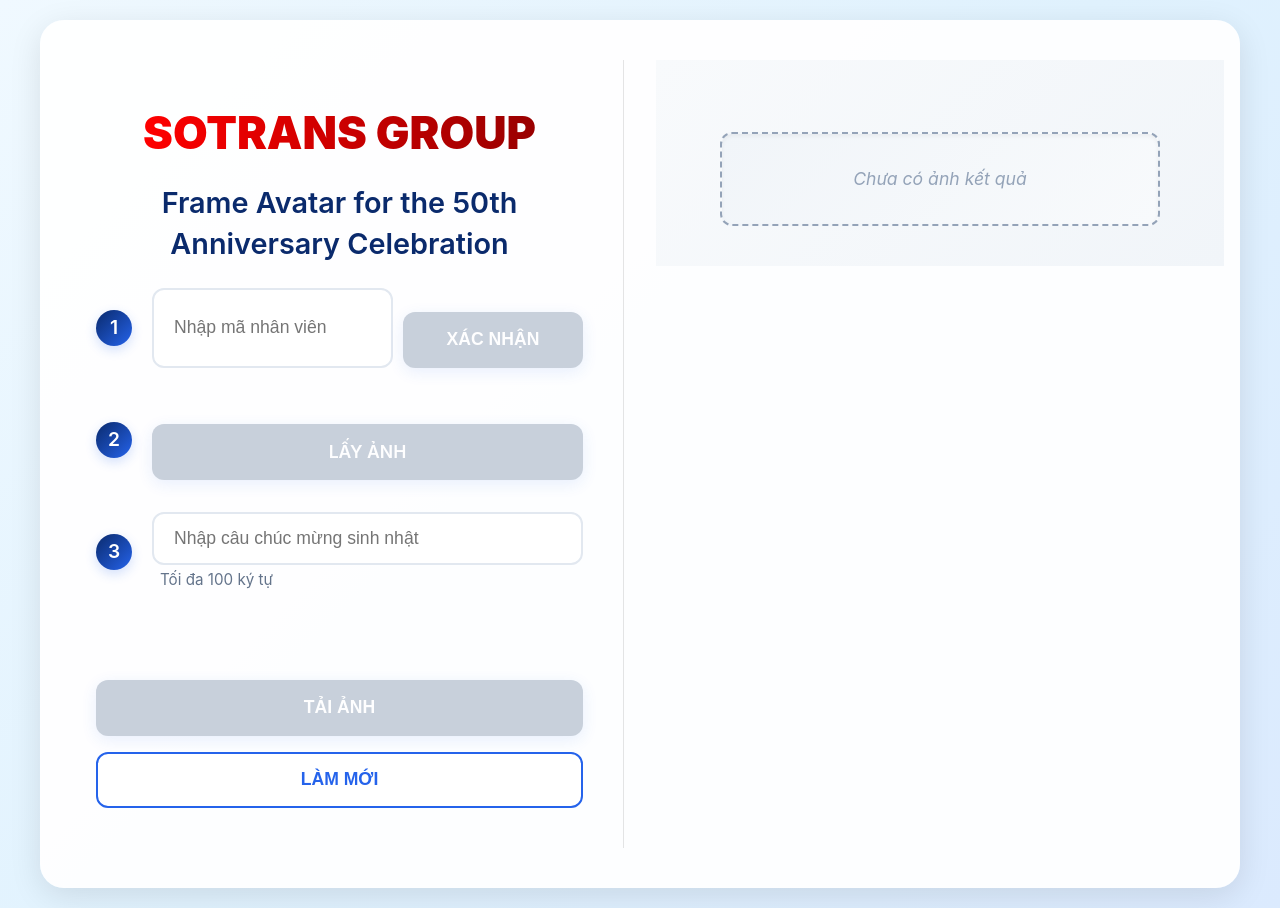
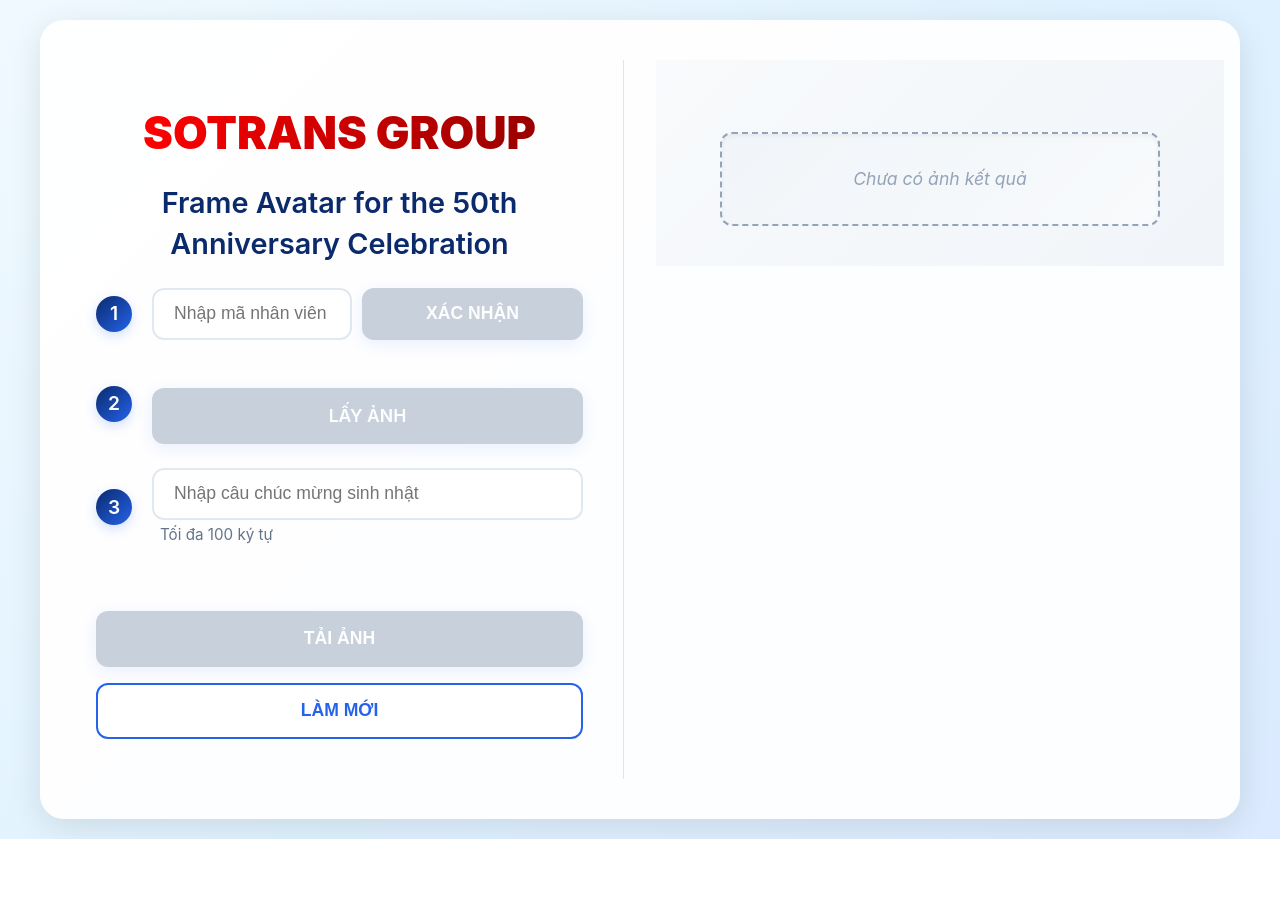
Before and after one commit to longle23/STG-Frame-Avatar, a React (Vite) app: page / in a window 1280 px wide. After the commit the page ends 839 px from the top, so only its background shows below. Built offline with nearby package versions, Linux system fonts and the light colour scheme.

Commit message:
Refactor styles in App.css and AvatarFrame.tsx for improved layout and text handling. Adjusted gap sizes, button styles, and text wrapping logic to enhance user experience.

```diff
--- a/src/App.css
+++ b/src/App.css
@@ -138,7 +138,7 @@
   width: 100%;
   display: flex;
   flex-direction: column;
-  gap: 32px;
+  gap: 24px;
 }
 
 .step {
@@ -210,10 +210,19 @@
   transition: all 0.3s ease;
   background: white;
   box-sizing: border-box;
+  display: flex;
+  align-items: center;
+  line-height: 1;
+  height: 52px;
 }
 .confirm-btn {
-  height: 52px; /* gần bằng chiều cao input (14px*2 + line-height) */
-  padding: 0 20px;
+  height: 52px !important; /* gần bằng chiều cao input (14px*2 + line-height) */
+  padding: 0 20px !important;
+  display: flex !important;
+  align-items: center !important;
+  justify-content: center !important;
+  line-height: 1 !important;
+  box-sizing: border-box !important;
 }
 .message-note {
   font-size: 0.95em;
@@ -235,7 +244,7 @@
   align-items: stretch;
   gap: 16px;
   width: 100%;
-  margin-top: 32px;
+  margin-top: 16px;
 }
 
 .colorful-btn {
--- a/src/AvatarFrame.tsx
+++ b/src/AvatarFrame.tsx
@@ -5,7 +5,7 @@
 // Tuỳ chỉnh vị trí và wrap text ở đây:
 const TEXT_X = 400; // toạ độ X (giữa ảnh)
 const TEXT_Y = 752; // toạ độ Y (gần cuối ảnh)
-const MAX_CHARS_PER_LINE = 29; // Số ký tự tối đa mỗi dòng
+const MAX_CHARS_PER_LINE = 40; // S40ký tự tối đa mỗi dòng
 const LINE_HEIGHT = 32; // khoảng cách dòng
 
 // Component AvatarFrame: Cho phép người dùng tải ảnh lên, chèn vào khung, xem trước và xuất ảnh.
@@ -62,17 +62,36 @@
   }, [userImage, message]);
 
   // Hàm wrap text cho canvas
-  // Hàm wrap text theo số ký tự tối đa mỗi dòng
+  // Hàm wrap text theo từ thay vì theo ký tự để tránh cắt giữa từ
   function drawWrappedText(ctx: CanvasRenderingContext2D, text: string, x: number, y: number, maxCharsPerLine: number, lineHeight: number) {
     // Tách dòng thủ công nếu có ký tự xuống dòng
     const paragraphs = text.split(/\r?\n/);
     for (let p = 0; p < paragraphs.length; p++) {
       let str = paragraphs[p];
       while (str.length > 0) {
-        let line = str.slice(0, maxCharsPerLine);
+        let line = '';
+        let words = str.split(' ');
+
+        for (let i = 0; i < words.length; i++) {
+          let testLine = line + (line ? ' ' : '') + words[i];
+          if (testLine.length <= maxCharsPerLine) {
+            line = testLine;
+          } else {
+            break;
+          }
+        }
+
+        if (line.length === 0) {
+          // Nếu từ đầu tiên quá dài, cắt theo ký tự
+          line = str.slice(0, maxCharsPerLine);
+          str = str.slice(maxCharsPerLine);
+        } else {
+          // Loại bỏ phần đã vẽ khỏi chuỗi gốc
+          str = str.slice(line.length + (str.startsWith(line + ' ') ? 1 : 0));
+        }
+
         ctx.fillText(line, x, y);
         y += lineHeight;
-        str = str.slice(maxCharsPerLine);
       }
     }
   }
@@ -164,19 +183,20 @@
           {/* Bước 1: Nhập mã + Xác nhận */}
           <div className="step">
             <span className="step-number">1</span>
-            <div style={{ flex: 1, display: 'flex', gap: '10px', alignItems: 'stretch' }}>
+            <div style={{ flex: 1, display: 'flex', gap: '10px', alignItems: 'center' }}>
               <input
                 type="text"
                 placeholder="Nhập mã nhân viên"
                 value={employeeId}
                 onChange={(e) => setEmployeeId(e.target.value)}
                 className="message-input"
-                style={{ flex: 1 }}
+                style={{ flex: 1, maxWidth: '200px' }}
                 disabled={isStep1Confirmed}
               />
               <button
                 type="button"
                 className={`colorful-btn confirm-btn${(!employeeId || isStep1Confirmed || isValidatingCode) ? ' disabled' : ''}`}
+                  style={{ flex: 1,marginTop: '0px' }}
                   onClick={async () => {
                     if (!employeeId || isStep1Confirmed || isValidatingCode) return;
                     try {
@@ -203,7 +223,7 @@
             </div>
           </div>
           {codeError && (
-            <div className="message-note red" style={{ marginTop: -8 }}>
+            <div className="message-note red" style={{ marginTop: 4, marginLeft: 56 }}>
               {codeError}
             </div>
           )}
@@ -251,7 +271,7 @@
             </div>
           </div>
 
-          <div className="button-group">
+          <div className="button-group" style={{ marginTop: 16 }}>
             <button
               className={`colorful-btn full-width-btn${(!isStep1Confirmed || !userImage || !message) ? ' disabled' : ''}`}
               style={{ marginBottom: 0 }}
```
Lines whose indentation alone changed are shown as unchanged.
